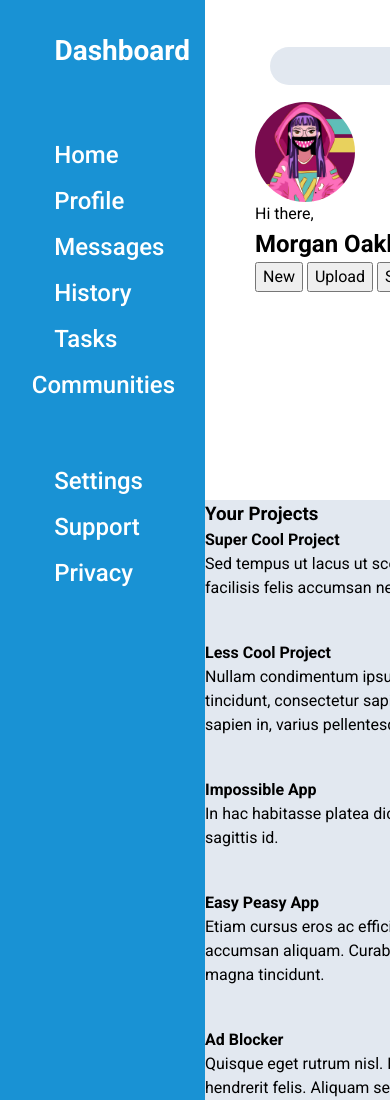
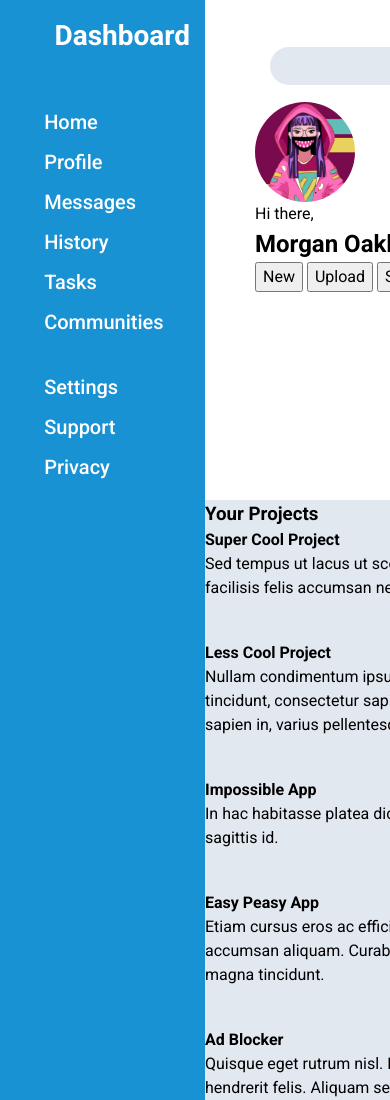
Before and after one commit to ElenaWikoff/odin-admin-dashboard, a plain HTML site: page index.html in a window 390 px wide. Shown: the top 1100 px of the page. Drawn offline with Linux system fonts and the light colour scheme; a web font is replaced by a local one.

Commit message:
Make sidebar font and padding more responsive

```diff
--- a/styles.css
+++ b/styles.css
@@ -65,13 +65,6 @@ body {
     display: grid;
     grid-template-columns: 300px 10fr;
     grid-template-rows: 500px 1fr;
-}
-
-@media screen and (max-width: 1024px) {
-    .dashboard {
-        grid-template-columns: 205px 10fr;
-    }
-
 }
 
 /* Sidebar */
@@ -213,3 +206,25 @@ body {
     grid-column: 3 / -1;
     grid-row: 2;
 }
+
+/* Media Queries */
+
+@media screen and (max-width: 1024px) {
+    .dashboard {
+        grid-template-columns: 205px 10fr;
+    }
+
+    .sidebar .sidebar-header {
+        padding: 15px;
+    }
+
+    .sidebar .sidebar-nav {
+        gap: 25px;
+    }
+
+    .sidebar .sidebar-nav>ul>li {
+        font-size: 1.25rem;
+        padding: 5px 15px;
+    }
+
+}
```
